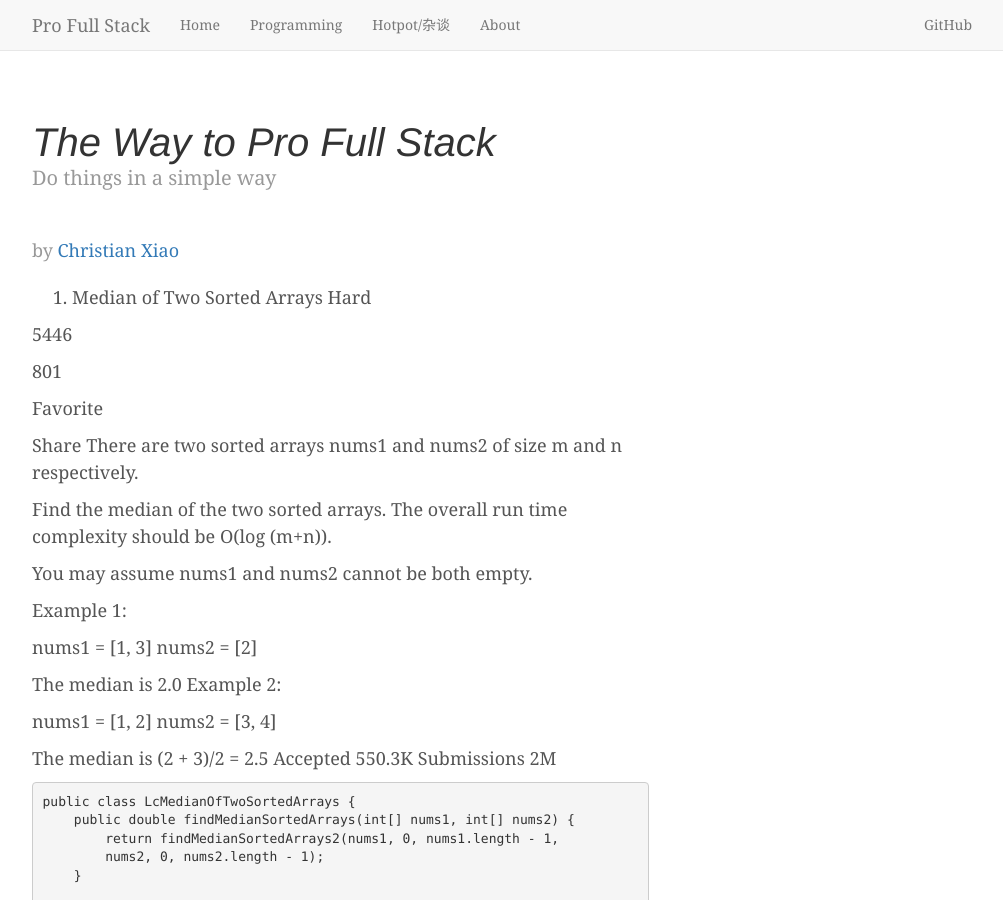
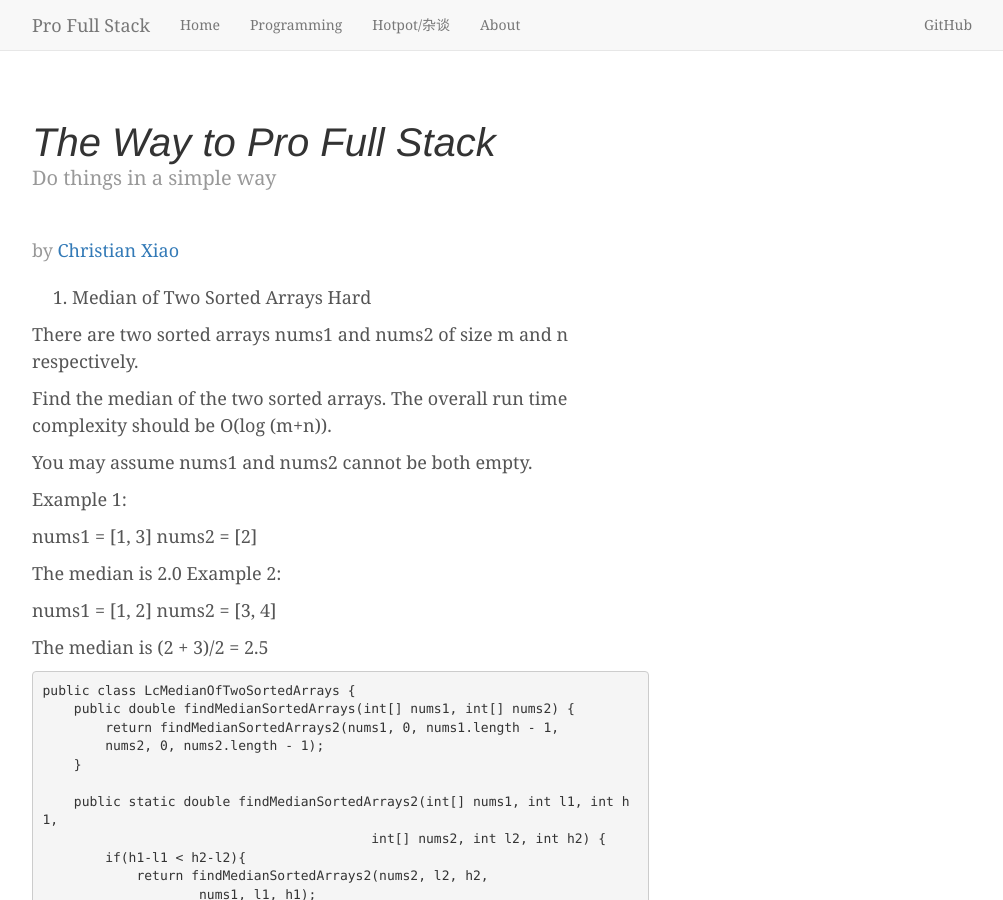
Before and after one commit to christianxiao/christianxiao.github.io, a Jekyll site: the page built from _posts/2016-12-02-LC-median-of-two-sorted-arrays.md, in a window 1280 px wide and 900 px high. Shown: the whole window, without its empty margins (138-1141 px from the left). Built offline with Jekyll 4.4.1, drawn with Linux system fonts in a browser that asks for light colours; comment, search, counter and statistics services are not loaded.

Commit message:
Update 2016-12-02-LC-median-of-two-sorted-arrays.md

````diff
--- a/_posts/2016-12-02-LC-median-of-two-sorted-arrays.md
+++ b/_posts/2016-12-02-LC-median-of-two-sorted-arrays.md
@@ -6,13 +6,6 @@ category: programming
 4. Median of Two Sorted Arrays
 Hard
 
-5446
-
-801
-
-Favorite
-
-Share
 There are two sorted arrays nums1 and nums2 of size m and n respectively.
 
 Find the median of the two sorted arrays. The overall run time complexity should be O(log (m+n)).
@@ -31,10 +24,6 @@ nums1 = [1, 2]
 nums2 = [3, 4]
 
 The median is (2 + 3)/2 = 2.5
-Accepted
-550.3K
-Submissions
-2M
 
 ```
 public class LcMedianOfTwoSortedArrays {
````
